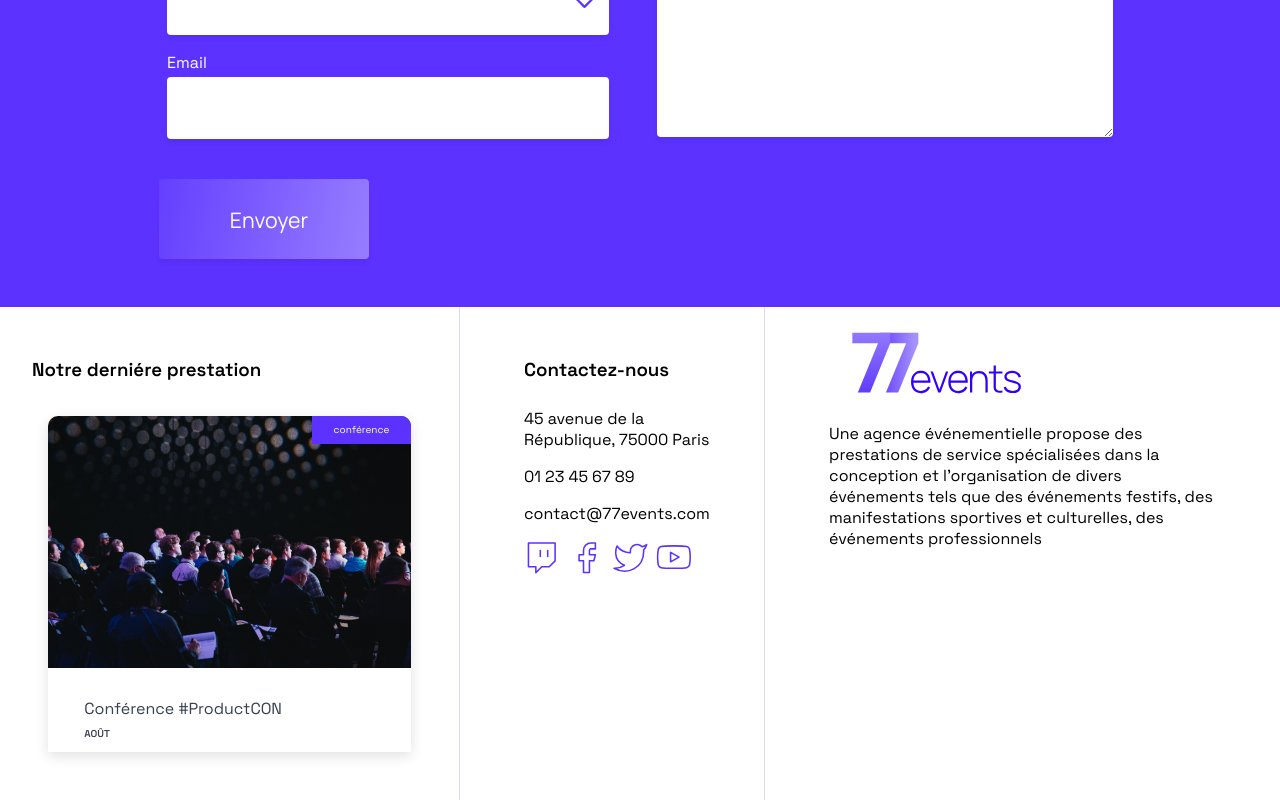
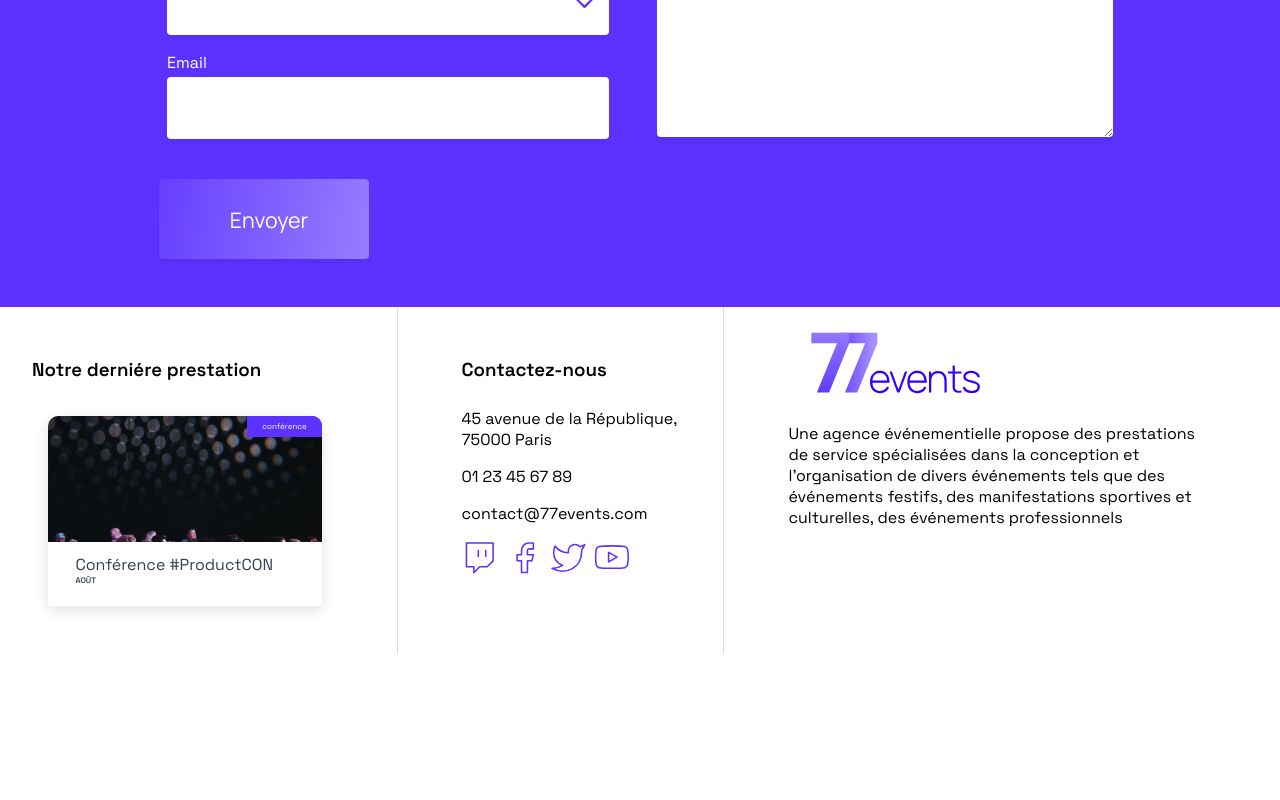
Before and after one commit to badmotherfunk/724events, a React (Create React App) app: page / in a window 1280 px wide. Shown: the part 5806-6606 px from the top of the page. After the commit the page ends 6460 px from the top, so only its background shows below. Built offline with nearby package versions, Linux system fonts and the light colour scheme.

Commit message:
Ajout de commentaires et réduction de la taille du dernier événement

```diff
--- a/src/pages/Home/index.js
+++ b/src/pages/Home/index.js
@@ -126,15 +126,17 @@ const Page = () => {
     <footer className="row">
       <div className="col presta">
         <h3>Notre derniére prestation</h3>
+        {/* Ajout du conditional rendering et de la modal pour le dernier événement */}
         {last &&
-          <Modal key={last.id} Content={<ModalEvent event={last} />}>
+          <Modal key={last?.id} Content={<ModalEvent event={last} />}>
             {({ setIsOpened }) => (
               <EventCard
                 onClick={() => setIsOpened(true)}
-                imageSrc={last.cover}
-                title={last.title}
-                date={new Date(last.date)}
-                label={last.type}
+                imageSrc={last?.cover}
+                title={last?.title}
+                date={new Date(last?.date)}
+                label={last?.type}
+                small
               />
             )}
           </Modal>
```
